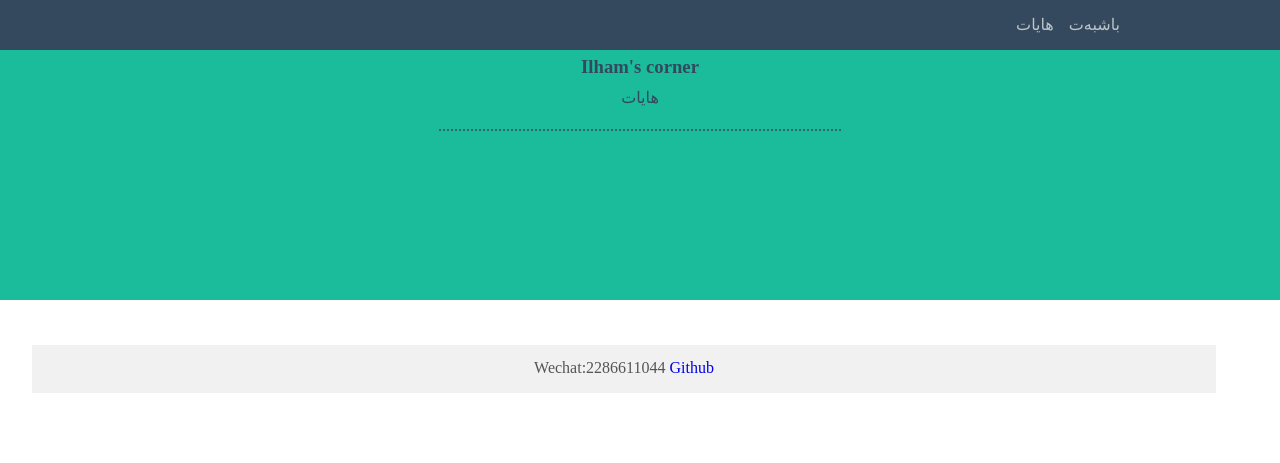
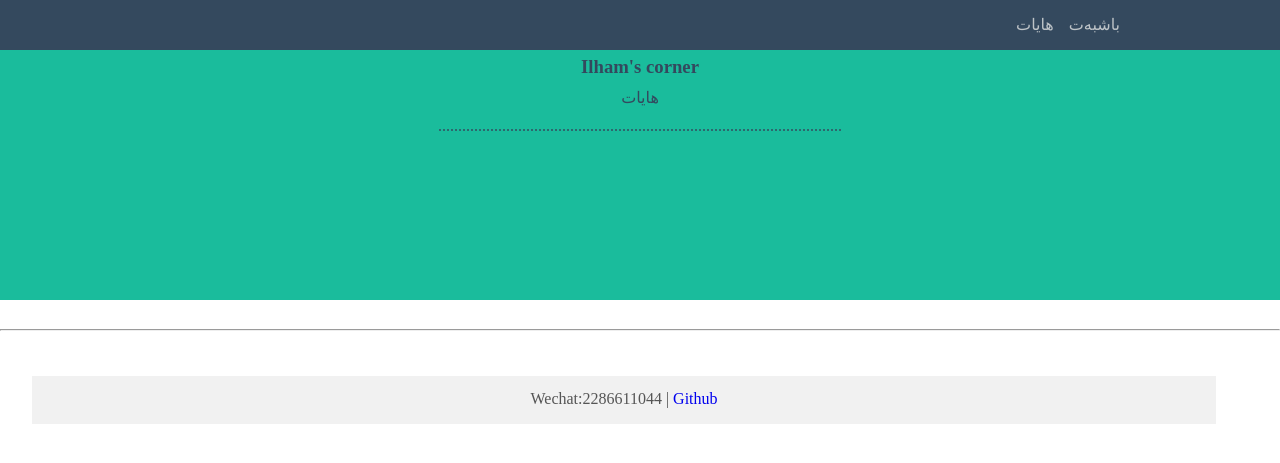
Before and after one commit to ilhamxyz/ilhamxyz.github.io, a Jekyll site: the page built from index.markdown, in a window 1280 px wide. Shown: the top 463 px of the page. Built offline with Jekyll 4.4.1, drawn with Linux system fonts in a browser that asks for light colours.

Commit message:
Update index.markdown

```diff
--- a/index.markdown
+++ b/index.markdown
@@ -12,7 +12,8 @@ title: Ilham's corner
 </ul>
 
 <br />
+<hr />
+<br />
 <blockquote>
-Wechat:2286611044
-<a href="http://github.com/ilhamxyz/">Github</a>
+Wechat:2286611044&nbsp;|&nbsp;<a href="http://github.com/ilhamxyz/">Github</a>
 </blockquote>
```
